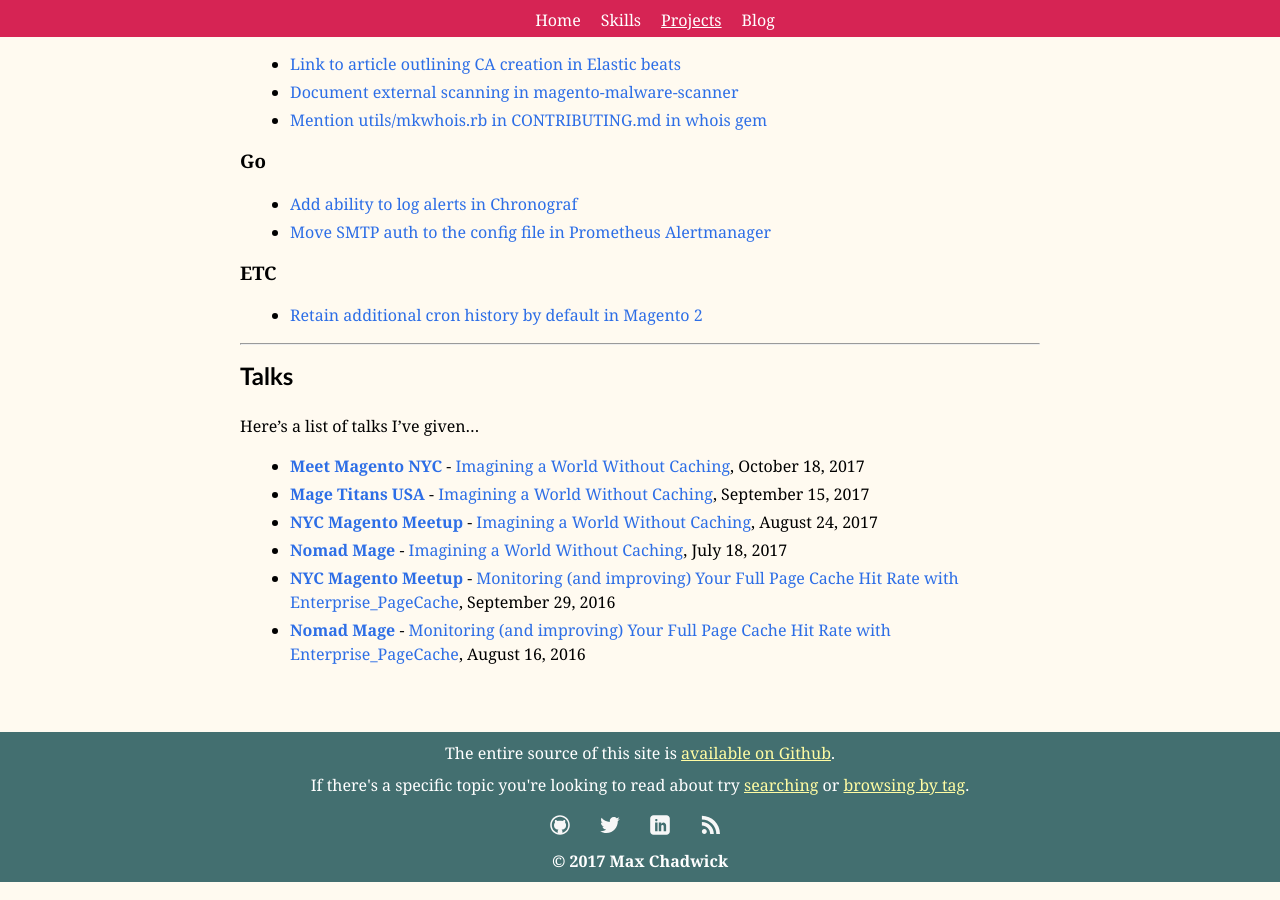
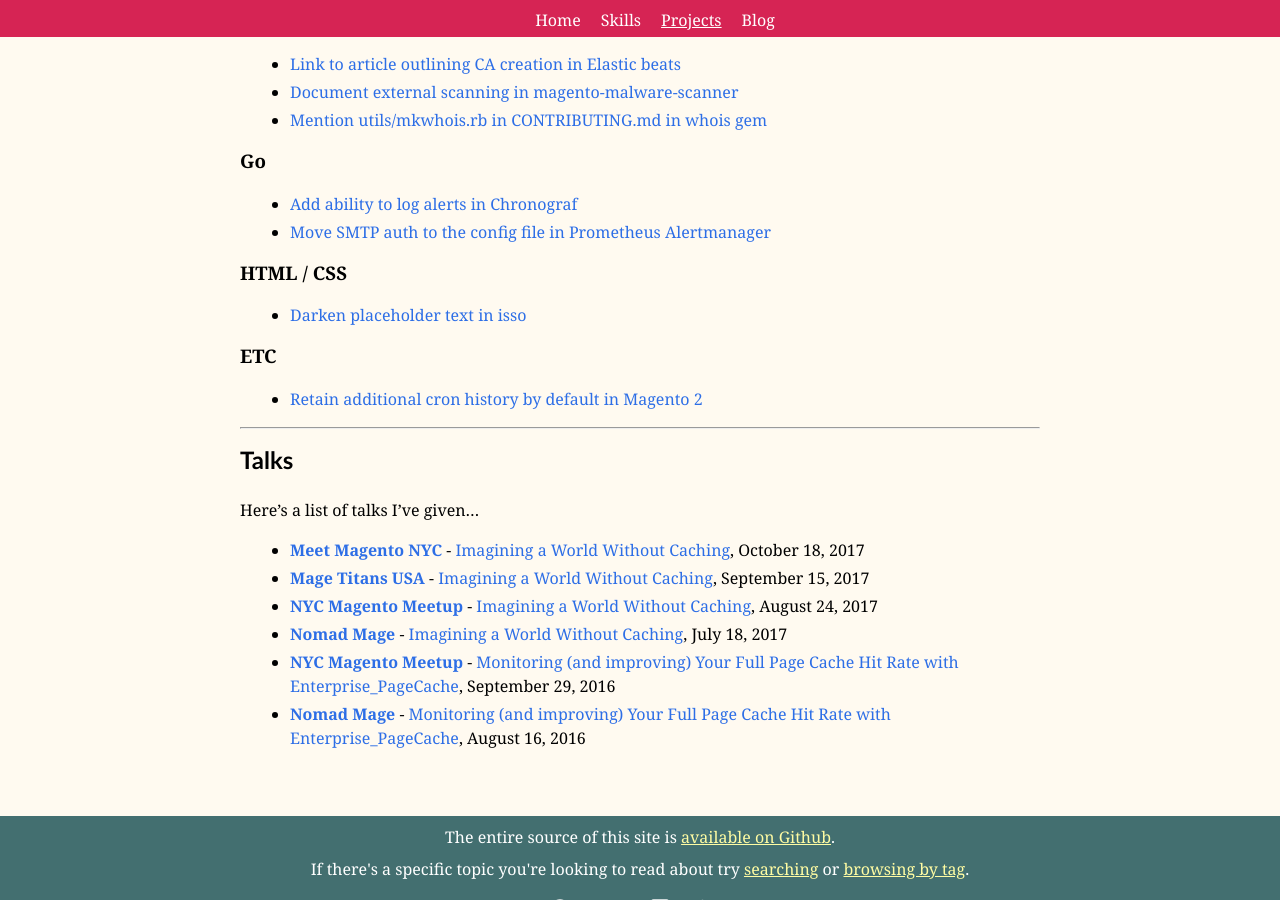
Before and after one commit to mpchadwick/mpchadwick.github.io, a Jekyll site: the page built from projects.md, in a window 1280 px wide and 900 px high, scrolled down 3987 px. Built offline with Jekyll 4.4.1, drawn with Linux system fonts in a browser that asks for light colours.

Commit message:
Add isso text darkening open source contribution

```diff
--- a/_data/open_source_contributions.yml
+++ b/_data/open_source_contributions.yml
@@ -122,3 +122,8 @@
   title: Retain additional cron history by default
   link: https://github.com/magento/magento2/pull/11463
   type: ETC
+
+- project: isso
+  title: Darken placeholder text
+  link: https://github.com/posativ/isso/pull/354
+  type: HTML / CSS
```
